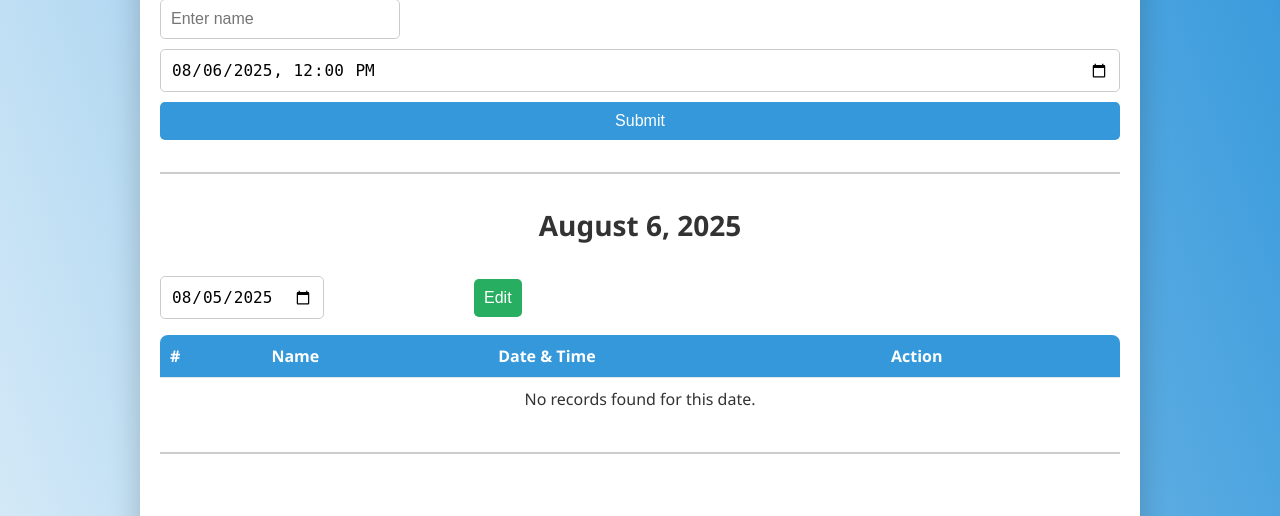
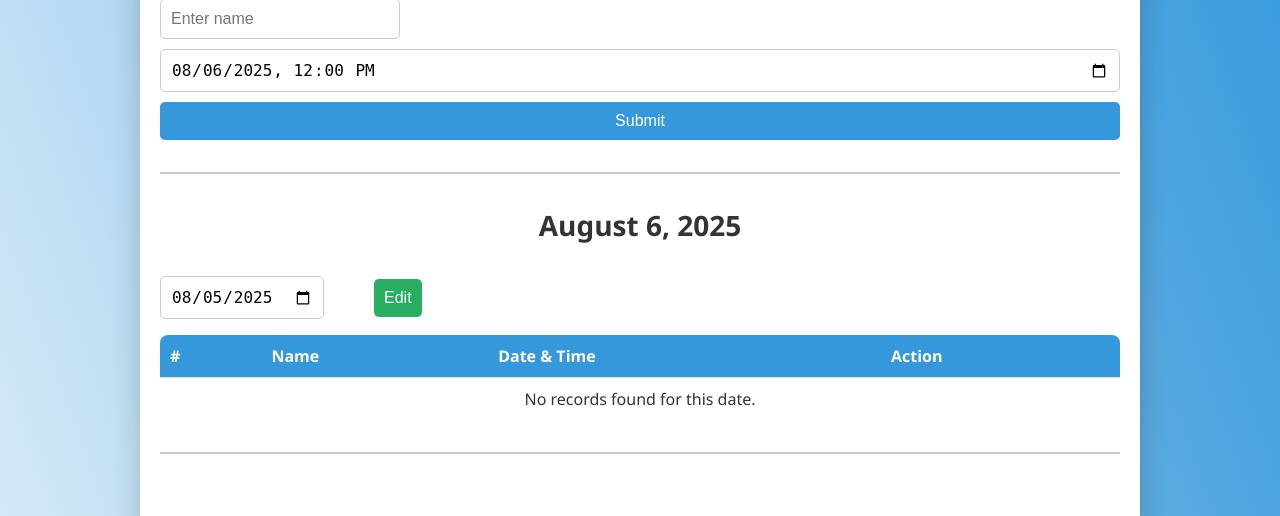
Before and after one commit to abiezer123/emp, a Flask app: page /attendance in a window 1280 px wide. Shown: the part 171-687 px from the top of the page. Run offline with Flask 3, Linux system fonts and the light colour scheme; the visitor is signed in with stand-in values (Sample User, id 1); data that the repository does not hold is empty.

Commit message:
fixed edit

```diff
--- a/templates/attendance.html
+++ b/templates/attendance.html
@@ -51,7 +51,7 @@
         <hr>
         <h3 style="text-align: center; font-size: 28px; margin-bottom: 10px;" id="dateForHeading"></h3>
         <br>
-        <div style="display: flex; align-items: center; gap: 150px;">
+        <div style="display: flex; align-items: center; gap: 50px;">
             <input type="date" id="filter-date" />
             <button type="button" style="background-color: #27ae60;;" onclick="openBulkEditModal()">Edit</button>
         </div>
```
